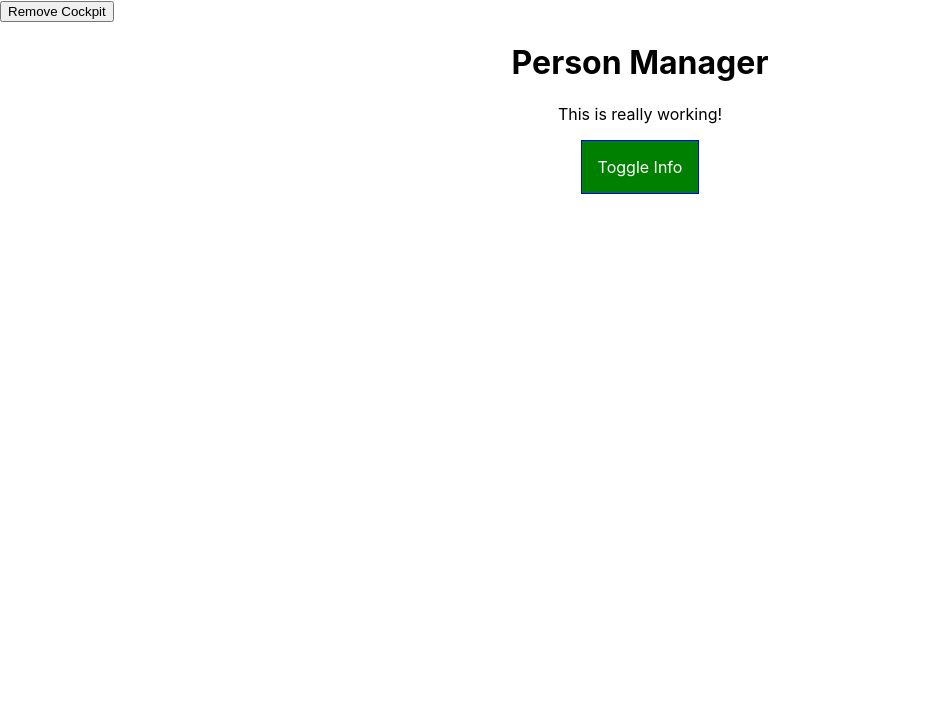
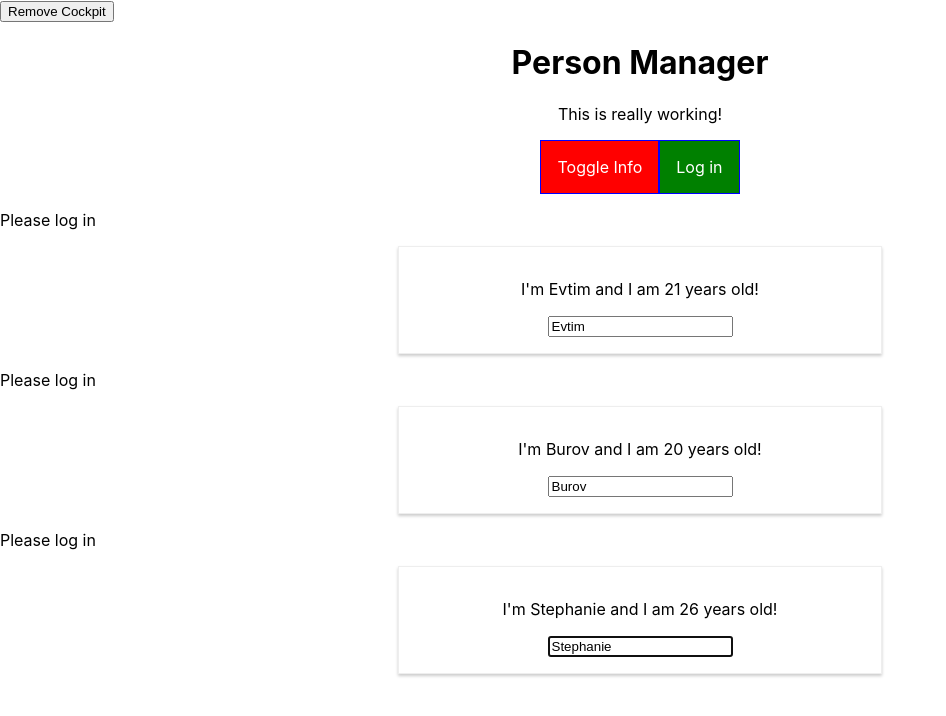
Before and after one commit to evtimov-ptr/React-App, a React app: page / in a window 1280 px wide. Shown: the top 716 px of the page, without its empty margins (0-946 px from the left). Built offline with nearby package versions, Linux system fonts and the light colour scheme.

Commit message:
Final commit and code improvement

```diff
--- a/src/components/Cockpit/Cockpit.js
+++ b/src/components/Cockpit/Cockpit.js
@@ -1,16 +1,21 @@
-import React, { useEffect } from 'react';
+import React, { useEffect, useRef, useContext } from 'react';
 import './Cockpit.css';
-
+import AuthContext from '../../context/auth-context';
 
 const Cockpit = props => {
+  const toggleBtnRef = useRef(null);
+  const authContext = useContext(AuthContext);
+
+  console.log(authContext.authenticated);
+
   useEffect(() => {
       console.log('[Cockpit.js] useEffect');
 
-      const timer = setTimeout(() => {
-        alert('Saved data to cloud!');
-      }, 1000);
+      // const timer = setTimeout(() => {
+      //   alert('Saved data to cloud!');
+      // }, 1000);
+      toggleBtnRef.current.click();
       return () => {
-        clearTimeout(timer);
         console.log('[Cockpit.js] cleanup work in useEffect');
       };
     }, []);
@@ -41,8 +46,9 @@ const Cockpit = props => {
         <div className="Cockpit">
             <h1>Person Manager</h1>
             <p className={assignedClasses.join(' ')}>This is really working!</p>
-            <button className={btnClass}
+            <button ref={toggleBtnRef} className={btnClass}
             onClick={props.clicked}>Toggle Info</button>
+            <button onClick={authContext.login}>Log in</button>
        </div>
     );
 };
--- a/src/components/Persons/Person/Person.js
+++ b/src/components/Persons/Person/Person.js
@@ -2,16 +2,33 @@ import React, {Component, Fragment } from 'react';
 import PropTypes from 'prop-types';
 import withClass from '../../../hoc/withClass';
 import classes from './Person.css';
+import AuthContext from '../../../context/auth-context';
+class Person extends Component {
+    constructor(props) {
+        super(props);
+        this.inputElementRef = React.createRef();
+    }
 
-class Person extends Component {
-    render() {
+    static contextType = AuthContext;
+
+    componentDidMount() {
+        //this.inputElement.focus();
+        this.inputElementRef.current.focus();
+        console.log(this.context.authenticated);
+    }
+
+render() {
     console.log('[Person.js] rendering...');
-return (
+    return (
     <Fragment>
+    {this.context.authenticated ? (
+    <p>Authenticated!</p> ) : (
+    <p>Please log in</p>
+    )}
     <div className="Person">
         <p key="i1" onClick={this.props.click}>I'm {this.props.name} and I am {this.props.age} years old!</p>
         <p key="i2">{this.props.children}</p>
-        <input key="i3" type="text" onChange={this.props.changed} value={this.props.name}></input>
+        <input key="i3" ref={this.inputElementRef} type="text" onChange={this.props.changed} value={this.props.name}></input>
     </div>
     </Fragment>
 
--- a/src/containers/App.js
+++ b/src/containers/App.js
@@ -1,17 +1,16 @@
 import React, {Component} from 'react';
-import classes from '../containers/App.css';
+import  '../containers/App.css';
 import Persons from '../components/Persons/Persons';
 import Cockpit from '../components/Cockpit/Cockpit';
 import withClass from '../hoc/withClass';
 import Aux from '../hoc/Auxiliary';
-
+import AuthContext from '../context/auth-context';
 class App extends Component {
   constructor(props) {
     super(props);
     console.log('[App.js] constructor');
 
   }
-
   state = {
     persons: [
        { id: 'ars8Kgx4T8dL7KM', name: 'Evtim', age: 21},
@@ -21,7 +20,8 @@ class App extends Component {
     otherState: 'test',
     showPersons: false,
     showCockpit: true,
-    changeCounter: 0
+    changeCounter: 0,
+    authenticated: false
   };
 
   static getDerivedStateFromProps(props, state) {
@@ -78,6 +78,11 @@ class App extends Component {
     this.setState({showPersons: !doesShow});
    }
 
+
+   loginHandler = () => {
+     this.setState({authenticated: true });
+   };
+
    render() {
     console.log('[App.js] render');
     let persons = null;
@@ -87,7 +92,8 @@ class App extends Component {
         <Persons
            persons={this.state.persons}
            clicked={this.deletePersonHandler}
-           changed={this.nameChangedHandler} />
+           changed={this.nameChangedHandler}
+        />
       );
     }
     return (
@@ -98,14 +104,17 @@ class App extends Component {
          }}
       >
           Remove Cockpit</button>
+          <AuthContext.Provider value={{authenticated: this.state.authenticated, login: this.loginHandler}}>
       {this.state.showCockpit ? (
       <Cockpit
       title={this.props.appTitle}
       showPersons={this.state.showPersons}
       personsLength={this.state.persons.length}
-      clicked={this.togglePersonsHandler} />
+      clicked={this.togglePersonsHandler}
+      login={this.loginHandler} />
        ) : null}
       {persons}
+      </AuthContext.Provider>
       </Aux>
    );
 
@@ -113,4 +122,4 @@ class App extends Component {
   }
  }
 
-export default withClass(App, classes.App);
+export default withClass(App, App);
--- /dev/null
+++ b/src/context/auth-context.js
@@ -0,0 +1,9 @@
+import React from 'react';
+
+const authContext = React.createContext({
+    authenticated: false,
+    login: () => {}
+});
+
+
+export default authContext;
--- a/src/index.js
+++ b/src/index.js
@@ -4,7 +4,7 @@ import './index.css';
 import App from './containers/App';
 import * as serviceWorker from './serviceWorker';
 
-ReactDOM.render(<App apptitle="Person Manager" />, document.getElementById('root'));
+ReactDOM.render(<App appTitle="Person Manager" />, document.getElementById('root'));
 
 
 serviceWorker.unregister();
```
Also changed, not shown: src/components/Persons/Persons.js (+6 -2 lines).
